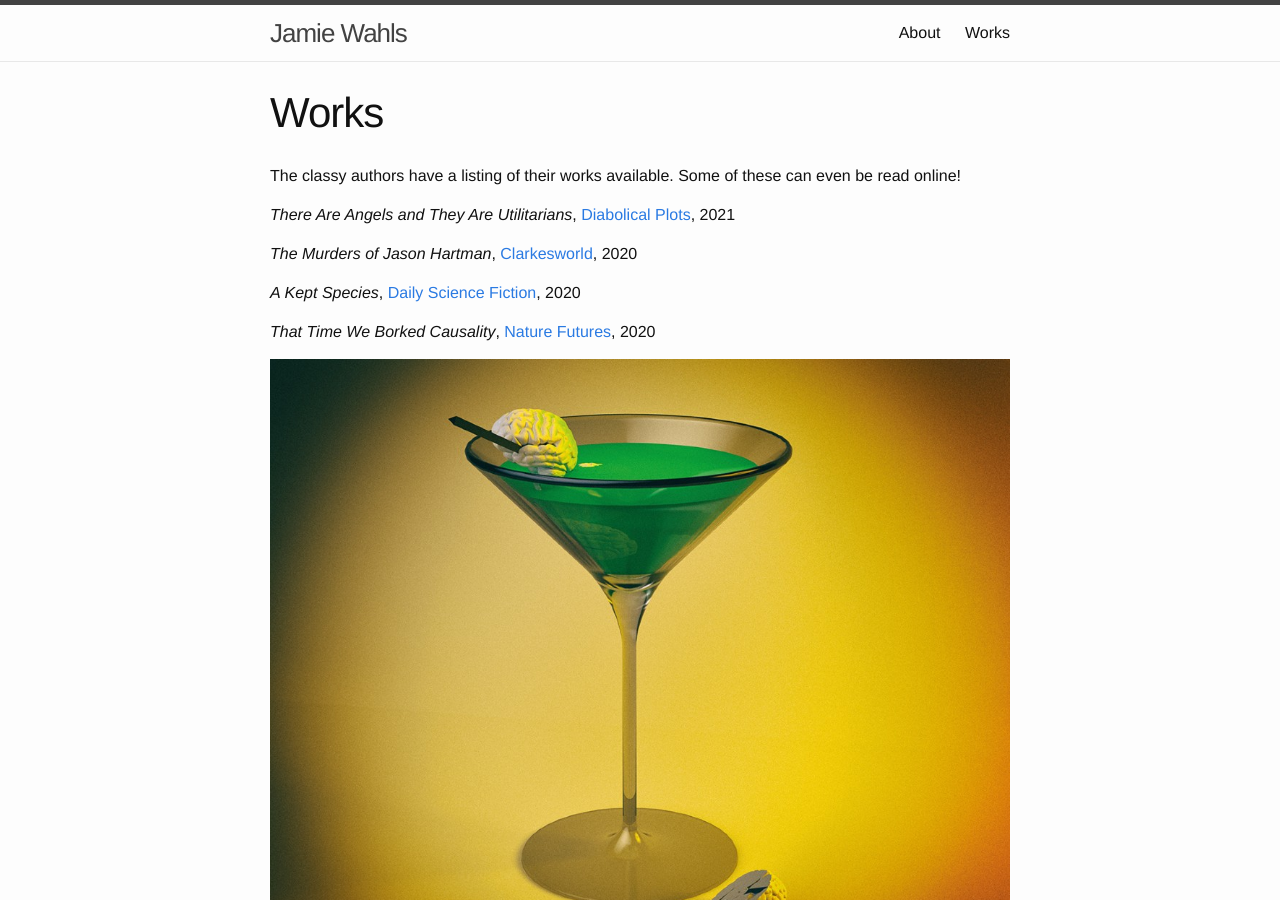
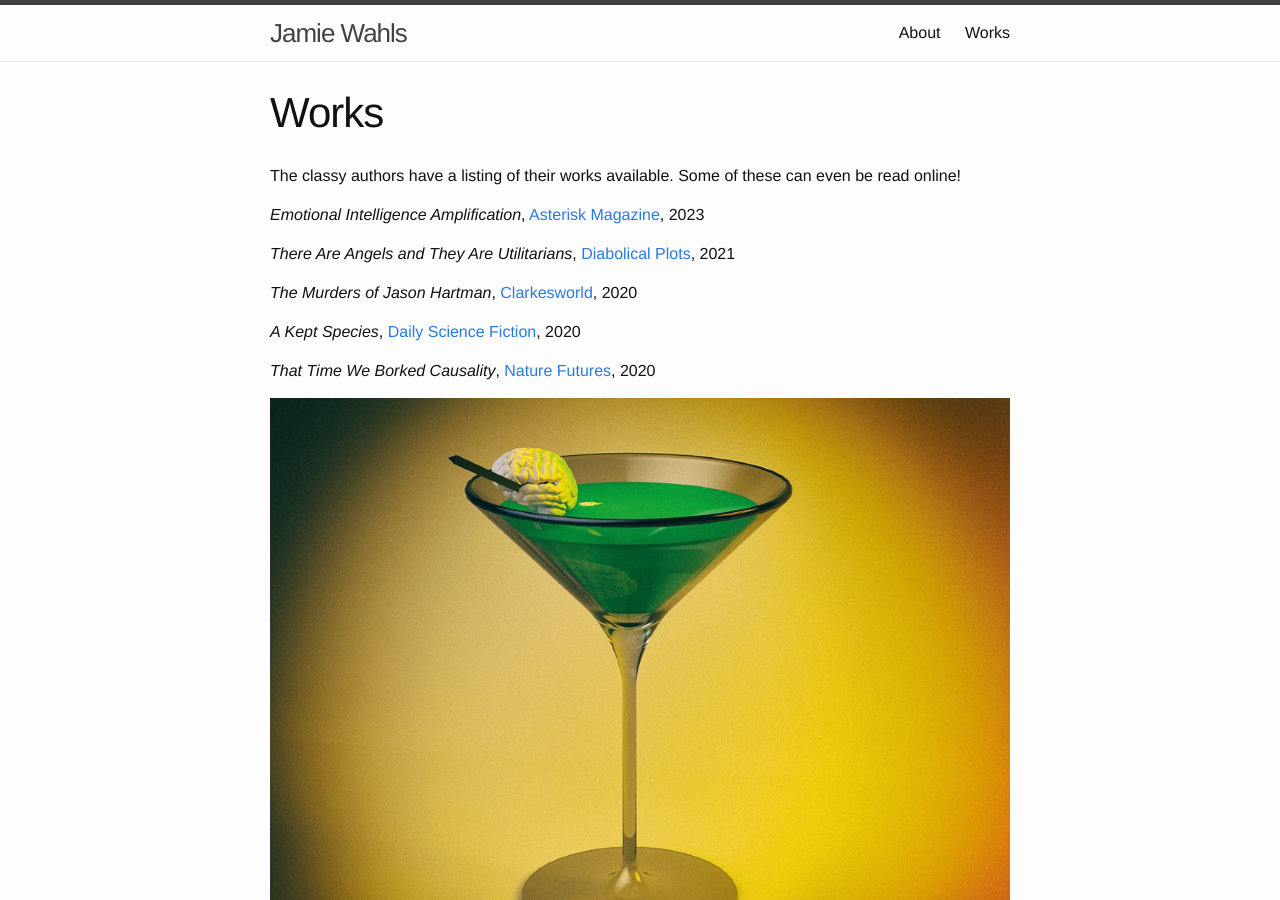
Before and after one commit to jayterwahl/author-website.github.io, a Jekyll site: the page built from works.md, in a window 1280 px wide and 900 px high. Built offline with Jekyll 4.4.1, drawn with Linux system fonts in a browser that asks for light colours.

Commit message:
Updating works page with Emotional intelligence amplification

```diff
--- a/works.md
+++ b/works.md
@@ -5,6 +5,8 @@ permalink: /works/
 ---
 
 The classy authors have a listing of their works available. Some of these can even be read online!
+
+*Emotional Intelligence Amplification*, [Asterisk Magazine](https://asteriskmag.com/issues/03/emotional-intelligence-amplification), 2023
 
 *There Are Angels and They Are Utilitarians*, [Diabolical Plots](https://www.diabolicalplots.com/dp-fiction-82b-there-are-angels-and-they-are-utilitarians-by-jamie-wahls/), 2021
 
```
